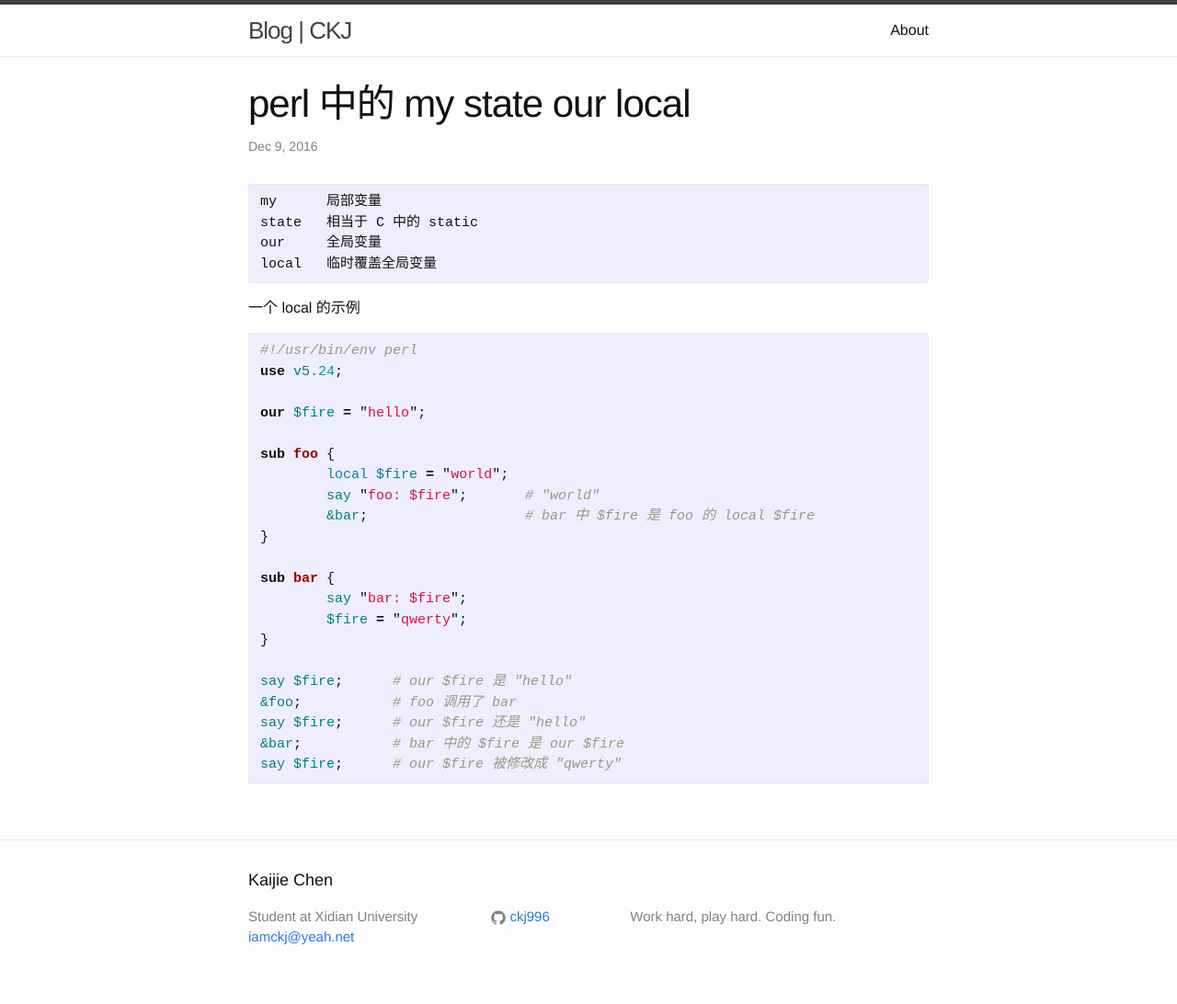
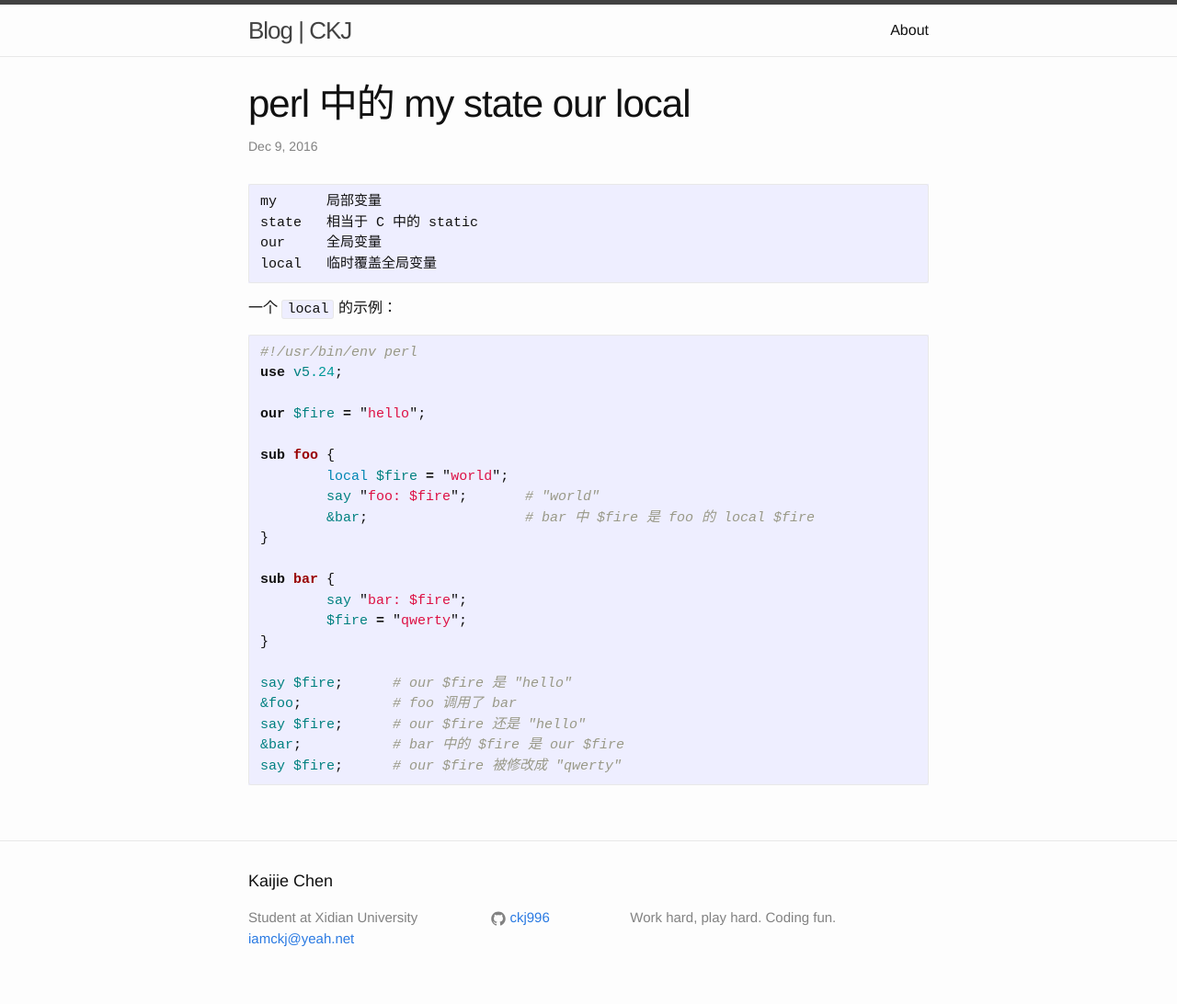
Before and after one commit to kaijchen/kaijchen.github.io, a Jekyll site: the page built from _posts/2016-12-09-perl-my-state-our-local.markdown, in a window 1280 px wide. Shown: the whole page at 92% size. Built offline with Jekyll 4.4.1, drawn with Linux system fonts in a browser that asks for light colours.

Commit message:
change syntax

````diff
--- a/_posts/2016-12-09-perl-my-state-our-local.markdown
+++ b/_posts/2016-12-09-perl-my-state-our-local.markdown
@@ -10,7 +10,7 @@ categories: perl
 	our	全局变量
 	local	临时覆盖全局变量
 
-一个 local 的示例
+一个 `local` 的示例：
 
 ```perl
 #!/usr/bin/env perl
````
